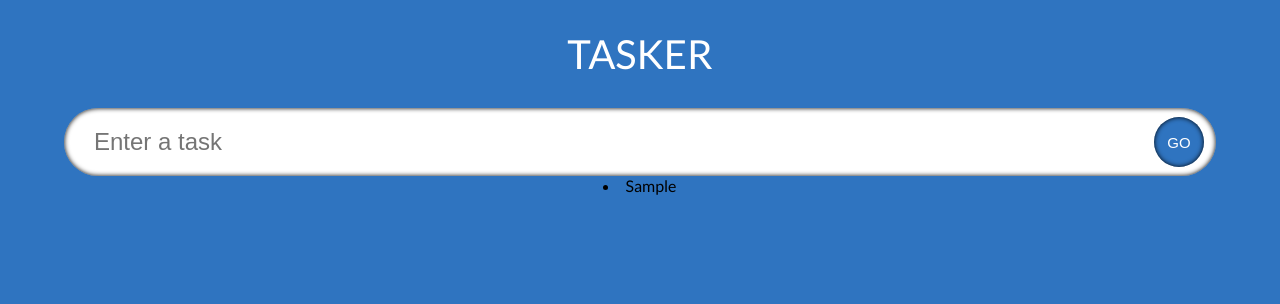
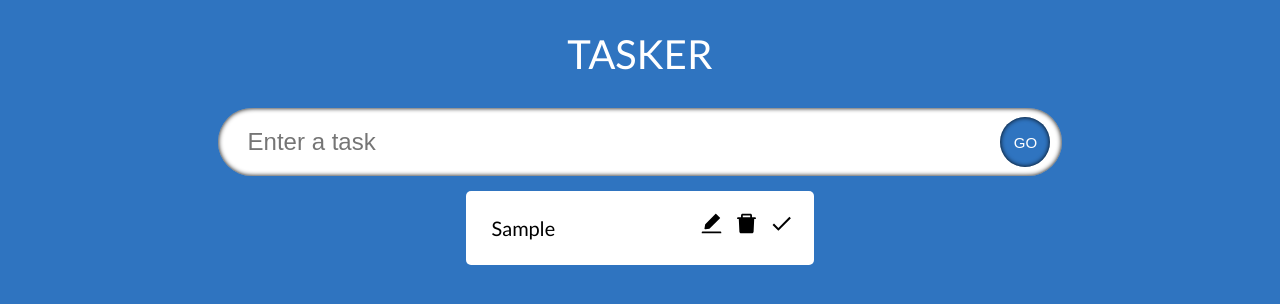
Before and after one commit to nickhuynhq/Tasker, a React (Create React App) app: page / in a window 1280 px wide. Both pictures are taken after typing "Sample" into the empty fields and a click on the button "GO". Shown: the top 304 px of the page. Built offline with nearby package versions, Linux system fonts and the light colour scheme; the HTML template or start-up script is replaced by a standard one.

Commit message:
Add styling to TodoList and add TodoCard component

```diff
--- a/package.json
+++ b/package.json
@@ -12,6 +12,7 @@
     "@types/react-dom": "^18.0.6",
     "react": "^18.2.0",
     "react-dom": "^18.2.0",
+    "react-icons": "^4.4.0",
     "react-scripts": "5.0.1",
     "sass": "^1.55.0",
     "typescript": "^4.8.4",
--- a/src/App.tsx
+++ b/src/App.tsx
@@ -1,6 +1,7 @@
 import React, { useState } from "react";
 import "./App.scss";
 import InputField from "./components/InputField/InputField";
+import TodoList from "./components/TodoList/TodoList";
 import { Todo } from "./models/model";
 
 const App: React.FC = () => {
@@ -22,8 +23,7 @@ const App: React.FC = () => {
     <div className="App">
       <span className="heading">Tasker</span>
       <InputField todo={todo} setTodo={setTodo} handleAddTodo={handleAddTodo} />
-      {/* <TodoList /> */}
-      {todos.map(todo => <li>{todo.todo}</li>)}
+      <TodoList todos={todos} setTodos={setTodos} />
     </div>
   );
 };
--- a/src/components/InputField/InputField.scss
+++ b/src/components/InputField/InputField.scss
@@ -7,6 +7,14 @@
     width: 90%;
     position: relative;
     align-items: center;
+
+    @include tablet{
+        width: 80%;
+    }
+
+    @include desktop{
+        width: 66%;
+    }
 
     &__box{
         width: 100%;
--- /dev/null
+++ b/src/components/TodoCard/TodoCard.scss
@@ -0,0 +1,33 @@
+@use "../../styles/partials/breakpoints" as *;
+@use "../../styles/partials/colors" as *;
+@use "../../styles/partials/mixins" as *;
+
+.todos__card{
+    display: flex;
+    width: 100%;
+    border-radius: .3125rem;
+    padding: 1.25rem;
+    margin-top: .9375rem;
+    background-color: $card-background;
+
+    @include tablet{
+        width: 40%;
+    }
+
+    @include desktop{
+        width: 30%;
+    }
+
+    &--text{
+        flex: 1;
+        padding: .3125rem;
+        border: none;
+        font-size: 1.25rem;
+    }
+
+    &__icon{
+        margin-left: .625rem;
+        font-size: 1.5625rem;
+        cursor: pointer;
+    }
+}
--- /dev/null
+++ b/src/components/TodoCard/TodoCard.tsx
@@ -0,0 +1,34 @@
+import React from 'react';
+import { Todo } from '../../models/model';
+import "./TodoCard.scss";
+import {AiFillEdit, AiFillDelete} from 'react-icons/ai';
+import {MdDone} from 'react-icons/md';
+
+type Props = {
+    todo: Todo,
+    todos: Todo[],
+    setTodos: React.Dispatch<React.SetStateAction<Todo[]>>
+};
+
+const TodoCard = ({todo, todos, setTodos}: Props) => {
+  return (
+    <form  className='todos__card'>
+        <span className='todos__card--text'>
+            {todo.todo}
+        </span>
+        <div>
+            <span className="todos__card__icon">
+                <AiFillEdit />
+            </span>
+            <span className="todos__card__icon">
+                <AiFillDelete />
+            </span>
+            <span className="todos__card__icon">
+                <MdDone />
+            </span>
+        </div>
+    </form>
+  )
+}
+
+export default TodoCard
--- /dev/null
+++ b/src/components/TodoList/TodoList.scss
@@ -0,0 +1,14 @@
+@use "../../styles/partials/breakpoints" as *;
+@use "../../styles/partials/colors" as *;
+@use "../../styles/partials/mixins" as *;
+
+.todos{
+    display: flex;
+    justify-content: space-evenly;
+    width: 90%;
+    flex-wrap: wrap;
+
+    @include tablet{
+        width: 80%;
+    }
+}
--- /dev/null
+++ b/src/components/TodoList/TodoList.tsx
@@ -0,0 +1,20 @@
+import { Todo } from "../../models/model";
+import TodoCard from "../TodoCard/TodoCard";
+import "./TodoList.scss";
+
+interface Props {
+    todos: Todo[];
+    setTodos: React.Dispatch<React.SetStateAction<Todo[]>>;
+}
+
+const TodoList: React.FC<Props> = ({todos, setTodos}) => {
+  return (
+    <div className="todos">
+        {todos.map(todo => (
+            <TodoCard todo={todo} key={todo.id} todos={todos} setTodos={setTodos}/>
+        ))}
+    </div>
+  )
+}
+
+export default TodoList
--- a/src/styles/partials/_colors.scss
+++ b/src/styles/partials/_colors.scss
@@ -6,3 +6,5 @@ $shadow: black;
 $button-text: white;
 $button-background: #2F74C0;
 $button-background--hover: #388ae2;
+
+$card-background: White;
```
Also changed, not shown: 1 other file (tests, documents, lock files or other folders).
